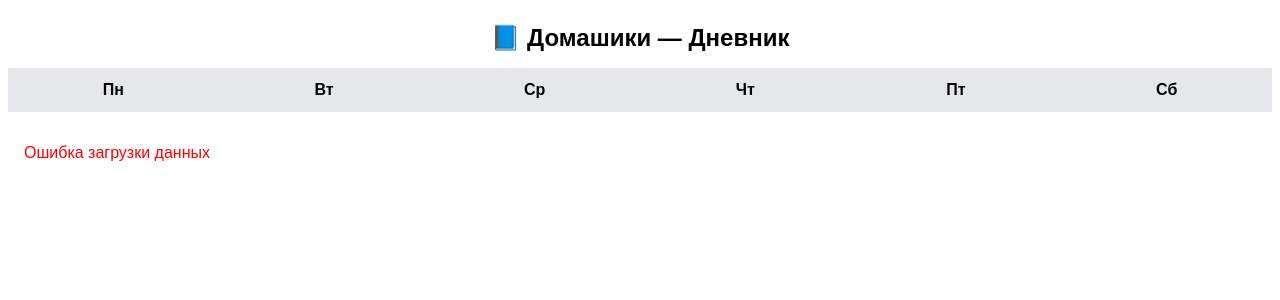
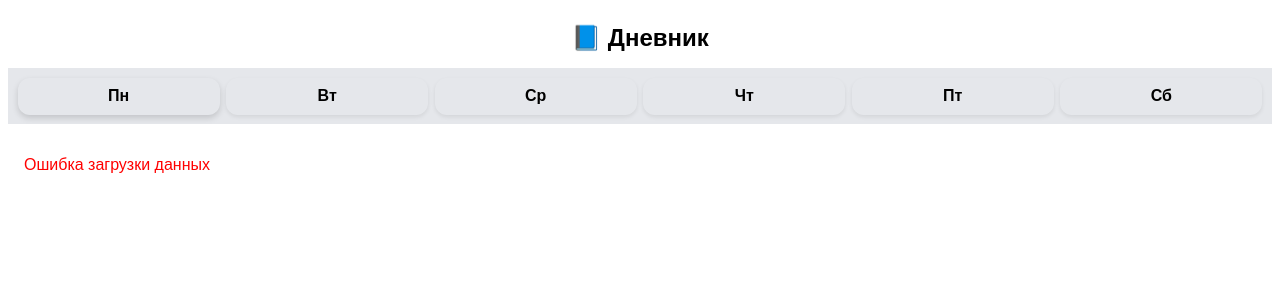
Before and after one commit to shauru1118/API, a Flask app: page / in a window 1280 px wide. Shown: the top 300 px of the page. Run offline with Flask 3, Linux system fonts and the light colour scheme; some libraries are stand-ins or nearby versions.

Commit message:
new-api-for-dz

```diff
--- a/templates/index.html
+++ b/templates/index.html
@@ -4,7 +4,7 @@
 <head>
   <meta charset="UTF-8" />
   <meta name="viewport" content="width=device-width, initial-scale=1.0" />
-  <title>Домашики — Дневник</title>
+  <title>Дневник</title>
   <style>
     body {
       color: var(--tg-theme-text-color);
@@ -23,26 +23,39 @@
 
     .days {
       display: flex;
-      overflow-x: auto;
+      justify-content: space-around;
+      padding: 0.6rem;
       background: var(--tg-theme-secondary-bg-color, #e5e7eb);
+      gap: 0.4rem;
+      flex-wrap: wrap;
     }
 
     .day-btn {
       flex: 1;
-      padding: 0.8rem;
+      min-width: 48px;
+      padding: 0.6rem 0.8rem;
       text-align: center;
       cursor: pointer;
       border: none;
-      background: transparent;
+      border-radius: 12px;
+      /* скругление тут!!!!*/
+      background: var(--tg-theme-bg-color);
       font-size: 1rem;
       font-weight: 600;
       color: var(--tg-theme-text-color);
-      transition: background 0.2s;
+      transition: background 0.2s, transform 0.1s;
+      box-shadow: 0 2px 4px rgba(0, 0, 0, 0.08);
+    }
+
+    .day-btn:hover {
+      background: var(--tg-theme-hint-color, #d1d5db);
+      transform: scale(1.05);
     }
 
     .day-btn.active {
       background: var(--tg-theme-button-color);
       color: var(--tg-theme-button-text-color);
+      box-shadow: 0 3px 6px rgba(0, 0, 0, 0.15);
     }
 
     .schedule {
@@ -72,7 +85,7 @@
 </head>
 
 <body>
-  <header>📘 Домашики — Дневник</header>
+  <header>📘 Дневник</header>
 
   <div class="days">
     <button class="day-btn active" data-day="1">Пн</button>
```
